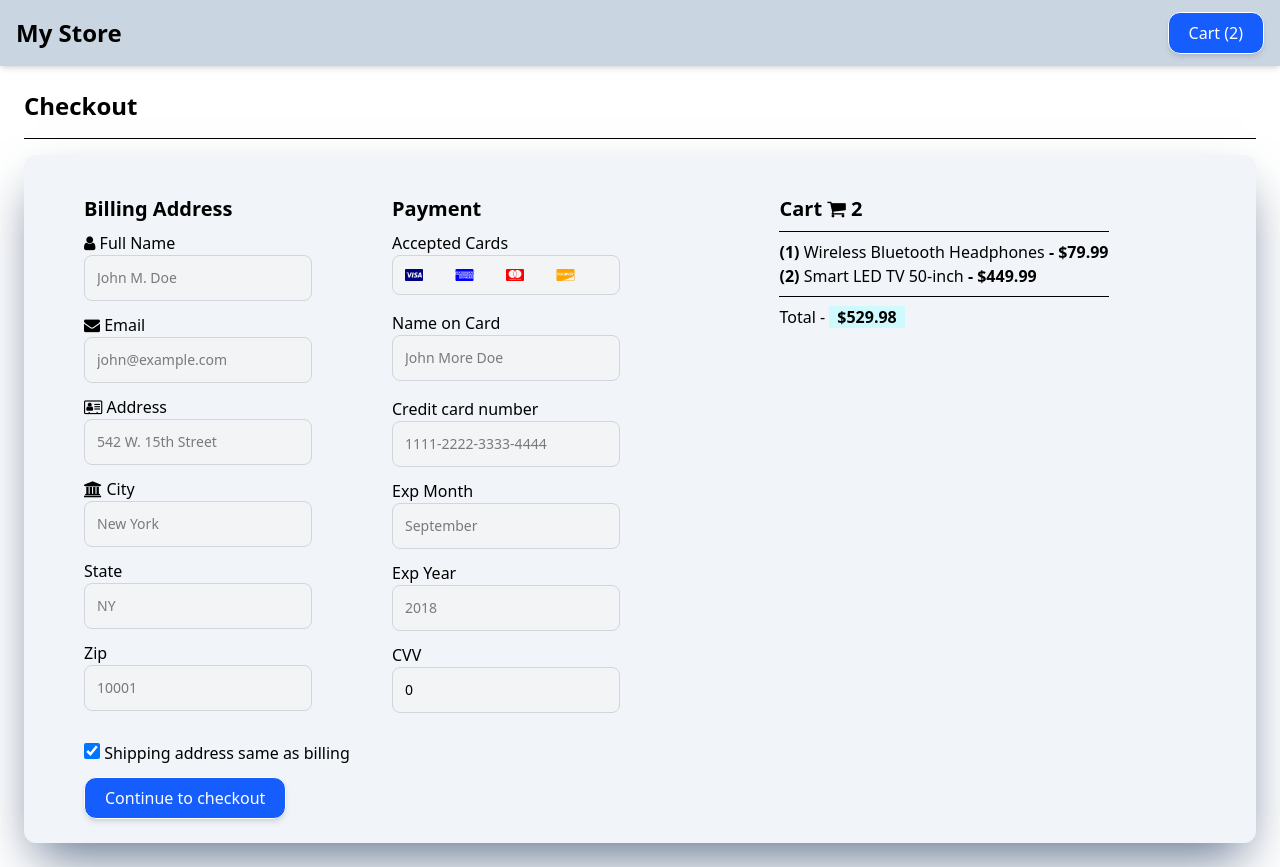
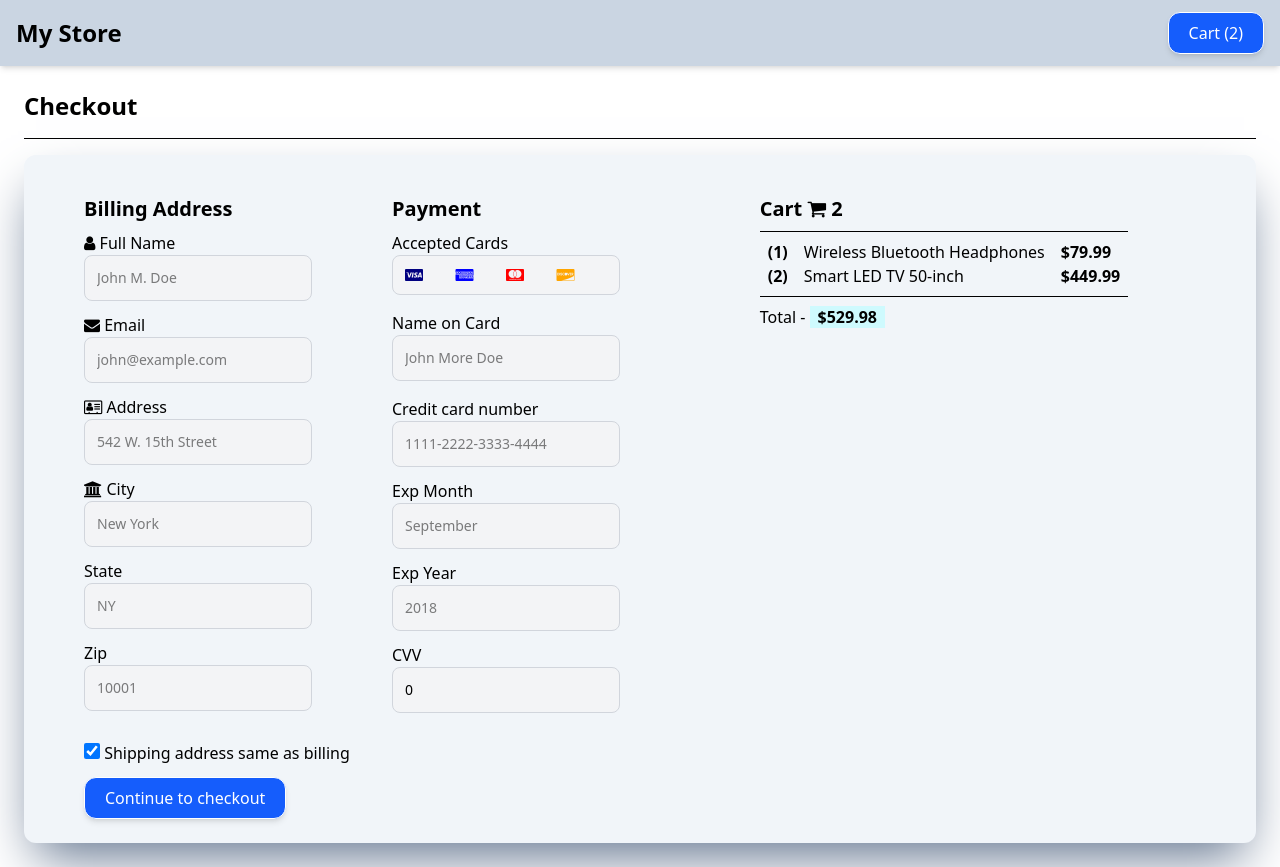
Before and after one commit to AayushiShukla7/angular-ecommerce, an Angular app: page /checkout in a window 1280 px wide. Built offline with nearby package versions, Linux system fonts and the light colour scheme.

Commit message:
Stripe integration started

```diff
--- a/angular.json
+++ b/angular.json
@@ -76,7 +76,13 @@
             "development": {
               "optimization": false,
               "extractLicenses": false,
-              "sourceMap": true
+              "sourceMap": true,
+              "fileReplacements": [
+                {
+                  "replace": "src/environments/environment.ts",
+                  "with": "src/environments/environment.development.ts"
+                }
+              ]
             }
           },
           "defaultConfiguration": "production"
--- a/src/app/pages/checkout/checkout.component.html
+++ b/src/app/pages/checkout/checkout.component.html
@@ -88,14 +88,29 @@
             <h4 class="font-bold text-xl mb-2">Cart <span class="price" style="color:black"><i class="fa fa-shopping-cart"></i> <b> {{ this.totalItemCount }} </b></span></h4>
             <hr class="mb-2">
 
-            @for (item of cartService.cart(); track $index) {
+            <table class="table table-auto">
+                @for (item of cartItems; track $index) {
+                <tr>
+                    <td class="px-2">
+                        <b>({{ $index + 1 }})</b>
+                    </td>
+                    <td class="px-2">
+                        {{ item.title }}
+                    </td>
+                    <td class="px-2">
+                        <b>${{ item.price }}</b>
+                    </td>
+                </tr>
+            }
+            </table>
+            <!-- @for (item of cartItems; track $index) {
                 <p>
-                    <a href="#"><b>({{ $index + 1 }})</b> {{ item.title }} </a>
+                    <b>({{ $index + 1 }})</b> {{ item.title }}
                     <span>
                         <b> - ${{ item.price }}</b>
                     </span>
                 </p>
-            }
+            } -->
 
             <hr class="mt-2">
             <p class="mt-2">Total - <span class="px-2 bg-cyan-100" style="color:black"><b>${{ total() }}</b></span></p>
--- a/src/app/pages/checkout/checkout.component.ts
+++ b/src/app/pages/checkout/checkout.component.ts
@@ -1,9 +1,10 @@
-import { Component, computed, inject } from '@angular/core';
+import { Component, computed, inject, OnInit } from '@angular/core';
 import { FormsModule } from '@angular/forms';
 import { PrimaryButtonComponent } from '../../components/primary-button/primary-button.component';
 import { Customer } from '../../models/customer.model';
 import { Payment } from '../../models/payment.model';
 import { CartService } from '../../services/cart.service';
+import { environment } from '../../../environments/environment.development';
 
 @Component({
   selector: 'app-checkout',
@@ -14,13 +15,19 @@ import { CartService } from '../../services/cart.service';
   templateUrl: './checkout.component.html',
   styleUrl: './checkout.component.css'
 })
-export class CheckoutComponent {
+export class CheckoutComponent implements OnInit {
 
   customer: Customer = new Customer();
   payment: Payment = new Payment();
 
   cartService = inject(CartService);
   totalItemCount = this.cartService.cart().length;
+  cartItems = this.cartService.cart();
+  stripe = null;
+
+  ngOnInit(): void {
+    this.invokeStripe();
+  }
 
   total = computed(() => {
     let total = 0;
@@ -32,4 +39,18 @@ export class CheckoutComponent {
     return total;
   });
 
+  // Stripe Invocation
+  invokeStripe() {
+  if (!window.document.getElementById('stripe-script')) {
+    const script = window.document.createElement('script');
+    script.id = 'stripe-script';
+    script.type = 'text/javascript';
+    script.src = 'https://js.stripe.com/v3/';
+    script.onload = () => {
+      this.stripe = (<any>window).Stripe(environment.STRIPE_KEY);
+     };
+     window.document.body.appendChild(script);
+    }
+  }
+
 }
--- /dev/null
+++ b/src/environments/environment.development.ts
@@ -0,0 +1,3 @@
+export const environment = {
+    STRIPE_KEY: "sk_test_51RY8yoPGKU13UoaT623rTJglblIJem0mBpYXXsDUw9tPKUpp2V7DoLJ9dwIz7VpAvBmfvt89Rotdf3HcoSMrPQ0A00tdPvw5Ng"
+};
--- /dev/null
+++ b/src/environments/environment.ts
@@ -0,0 +1 @@
+export const environment = {};
```
